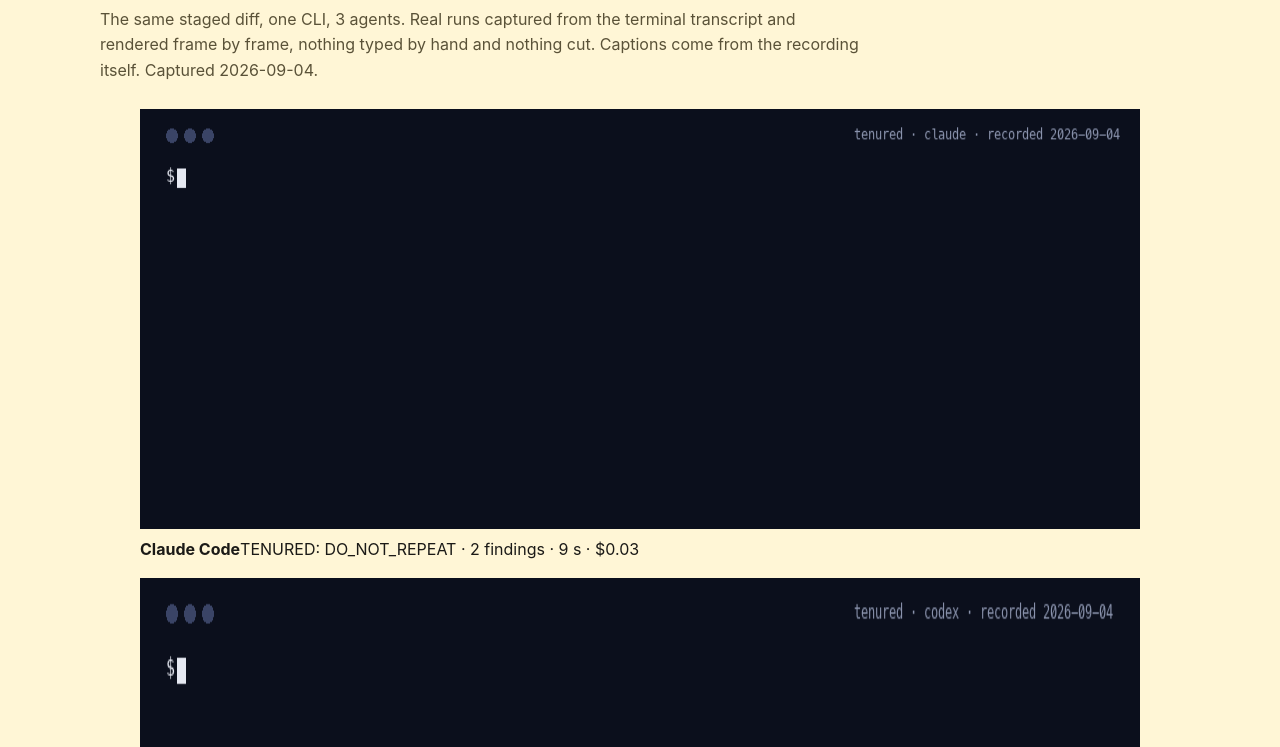
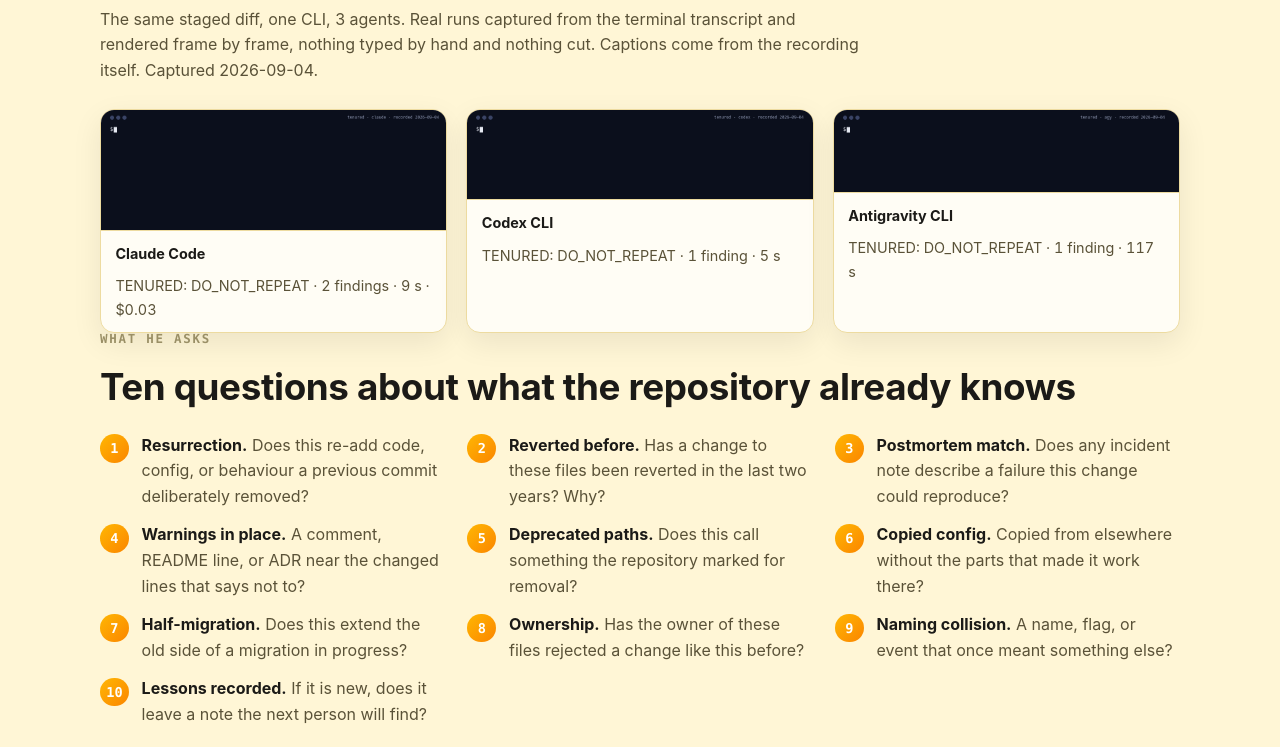
Before and after one commit to lazy-senior-dev/tenured, a website: page docs/index.html in a window 1280 px wide. Shown: the part 1246-1993 px from the top of the page. Drawn offline with Linux system fonts and the light colour scheme.

Commit message:
site: recordings gallery styles

```diff
--- a/docs/assets/site.css
+++ b/docs/assets/site.css
@@ -168,3 +168,11 @@
   *, *::before, *::after { animation: none !important; transition: none !important; }
   .reveal { opacity: 1; transform: none; }
 }
+
+/* recordings gallery */
+.recs { display: grid; gap: 1.2rem; grid-template-columns: repeat(auto-fit, minmax(320px, 1fr)); margin-top: 1.4rem; }
+.rec { margin: 0; border: 1px solid var(--line); border-radius: 14px; overflow: hidden; background: var(--panel); box-shadow: 0 10px 30px rgba(0,0,0,.08); transition: transform .25s ease, box-shadow .25s ease; }
+.rec:hover { transform: translateY(-3px); box-shadow: 0 16px 40px rgba(0,0,0,.14); }
+.rec img { display: block; width: 100%; height: auto; }
+.rec figcaption { display: flex; justify-content: space-between; gap: .6rem; flex-wrap: wrap; padding: .7rem .9rem; font-size: .9rem; border-top: 1px solid var(--line); }
+.rec figcaption span { color: var(--muted, inherit); font-variant-numeric: tabular-nums; }
```
